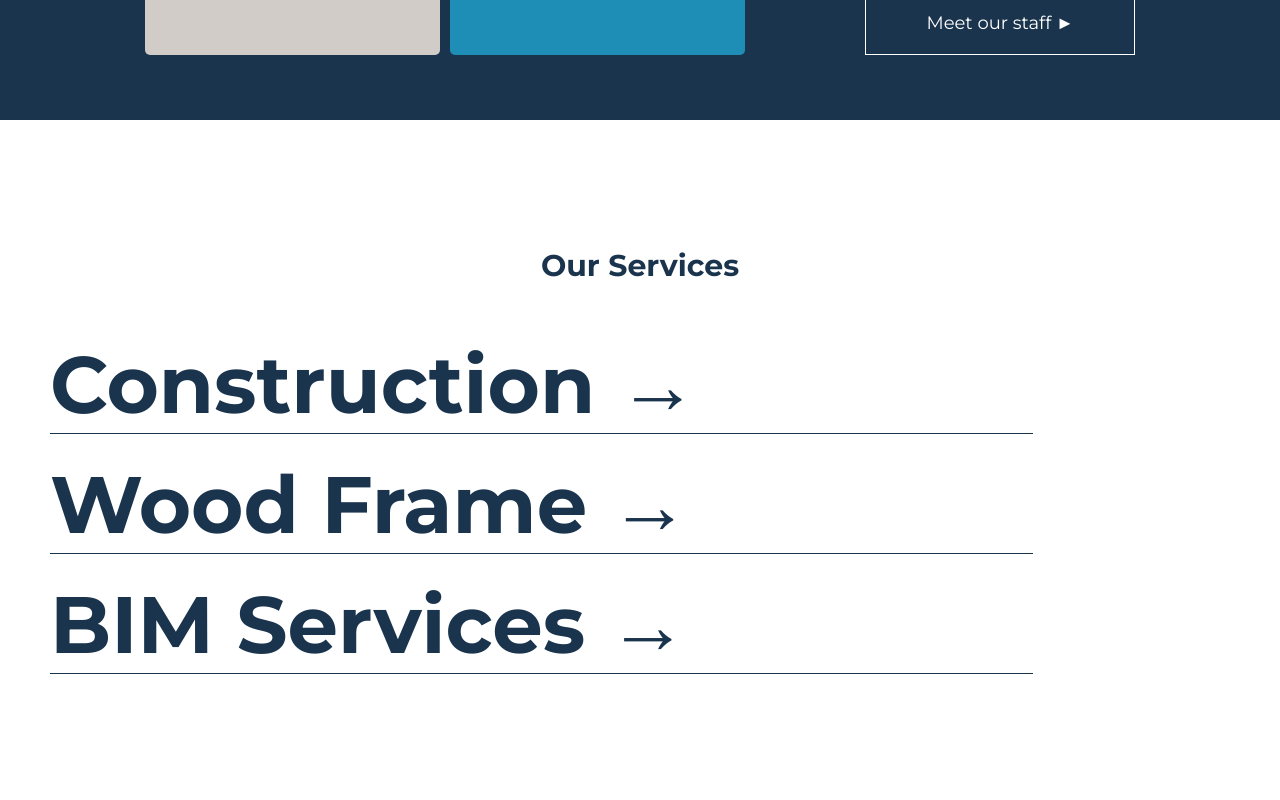
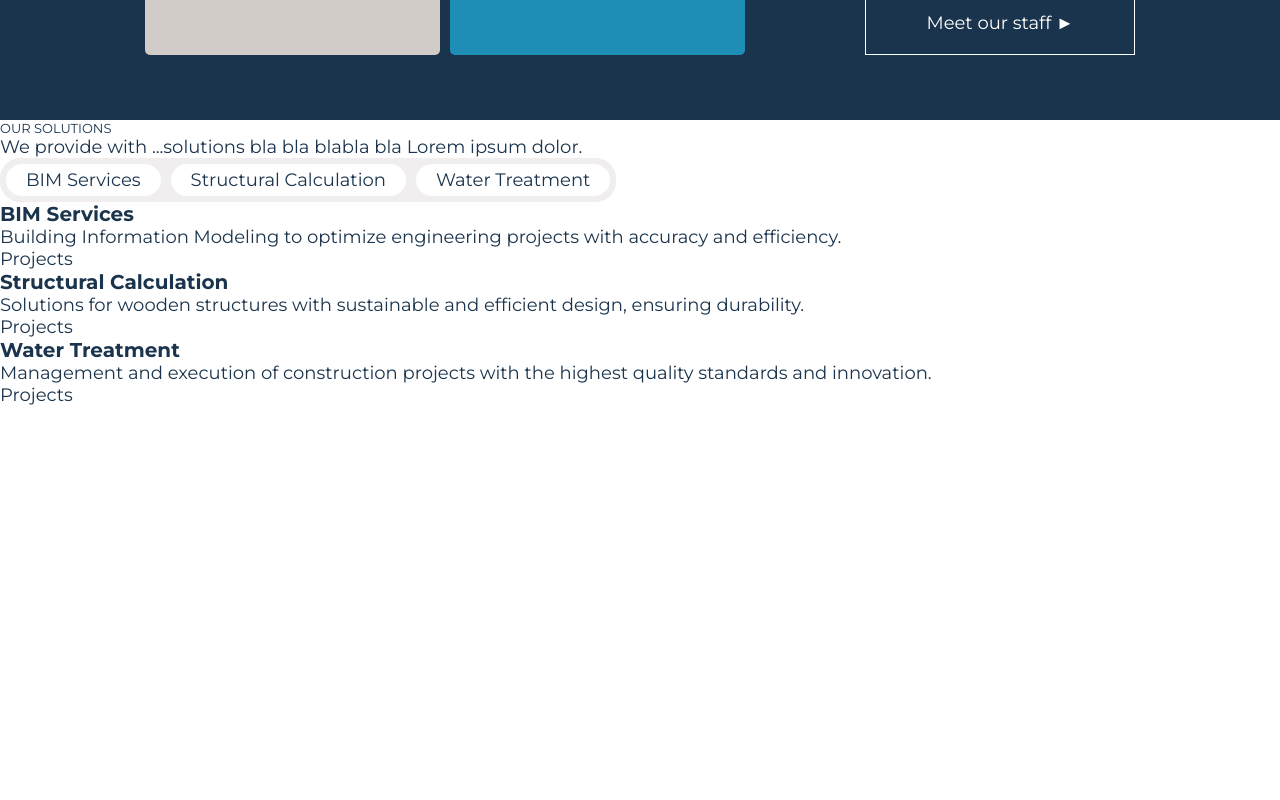
Before and after one commit to didonatodani/naf_front, a React (Vite) app: page / in a window 1280 px wide. Shown: the part 1360-2160 px from the top of the page. Built offline with nearby package versions, Linux system fonts and the light colour scheme; no server answers; a web font is replaced by a local one.

Commit message:
optimizing services section on homepage

```diff
--- /dev/null
+++ b/src/components/ServiceCard/ServiceCard.jsx
@@ -0,0 +1,16 @@
+import { Link } from "react-router-dom";
+
+function ServiceCard({service}) {
+  return (
+    <article className="service-card">
+      {/* <img src={service.image} alt={`${service.title} image`} /> */}
+      <div className="right-side-service">
+        <h3>{service.title}</h3>
+        <p>{service.description}</p>
+        <Link>Projects</Link>
+      </div>
+    </article>
+  );
+}
+
+export default ServiceCard
--- /dev/null
+++ b/src/components/ServicesSection/ServicesSection.css
@@ -0,0 +1,22 @@
+/* SERVICES CONTAINER */
+.services-section {
+    min-height: 85vh;
+}
+
+.solutions-btns-container{
+    width: fit-content;
+    border: 1px solid var(--grey);
+    background-color:var(--grey);
+    border-radius: 2rem;
+    padding: 0.5rem;
+    display: flex;
+    flex-wrap: wrap;
+    align-items: center;
+    justify-content: center;
+    gap: 1rem;
+    .service-btn{
+        padding: 0.5rem 2rem;
+        border-radius: 2rem;
+        background-color: var(--white);
+    }
+}
--- /dev/null
+++ b/src/components/ServicesSection/ServicesSection.jsx
@@ -0,0 +1,25 @@
+import "./ServicesSection.css";
+import ServicesData from "../../data/services.json";
+
+import ServiceCard from "../ServiceCard/ServiceCard";
+
+function ServicesSection() {
+  return (
+    <section className="services-section">
+      <small>OUR SOLUTIONS</small>
+      <p>We provide with ...solutions bla bla blabla bla Lorem ipsum dolor.</p>
+      <div className="solutions-btns-container">
+        {ServicesData.map((service, index) => {
+          return <button key={index} className="service-btn">{service.title}</button>;
+        })}
+      </div>
+      {ServicesData.map((service, index) => {
+        return (
+            <ServiceCard key={index} service={service}/>
+        );
+      })}
+    </section>
+  );
+}
+
+export default ServicesSection;
--- /dev/null
+++ b/src/data/services.json
@@ -0,0 +1,17 @@
+[
+  {
+    "title": "BIM Services",
+    "image": "https://img.freepik.com/free-photo/architect-engineer-pointing-architectural-building-prototype-analyzing-construction-model-computer-businessman-designer-working-remote-from-home-real-estate-project-modeling-sketch_482257-33964.jpg?t=st=1737560902~exp=1737564502~hmac=3d6d709f27368bbf1ec4899fd284f48950f3a0925315b8d117b442cd5492f5ee&w=996",
+    "description": "Building Information Modeling to optimize engineering projects with accuracy and efficiency."
+  },
+  {
+    "title": "Structural Calculation",
+    "image": "https://img.freepik.com/free-photo/3d-geometric-abstract-background_1048-16318.jpg?t=st=1737561024~exp=1737564624~hmac=7f11f112c932ff7564c1646d2114d85842f4bc2f9f73d78025a9cf6856c9560d&w=1060",
+    "description": "Solutions for wooden structures with sustainable and efficient design, ensuring durability."
+  },
+  {
+    "title": "Water Treatment",
+    "image": "https://img.freepik.com/free-photo/sets-cooling-towers-data-center-building_1127-3434.jpg?t=st=1737560821~exp=1737564421~hmac=a208a1484c767609dc5031695981512e46589061fea8db891ea2eb4b0c2ca4dc&w=996",
+    "description": "Management and execution of construction projects with the highest quality standards and innovation."
+  }
+]
--- a/src/pages/HomePage/HomePage.css
+++ b/src/pages/HomePage/HomePage.css
@@ -18,10 +18,12 @@
         text-align: center;
         font-size: 4.1rem;
     }
-    .services-array{
+
+    .services-array {
         display: flex;
         flex-direction: column;
-        span{
+
+        span {
             margin: 0.5rem;
             font-size: 1.5rem;
         }
@@ -42,61 +44,6 @@
     object-fit: cover;
 }
 
-
-
-/* SERVICES CONTAINER */
-.services-container {
-    padding: 5rem;
-    text-align: center;
-    min-height: 85vh;
-    align-content: center;
-}
-
-.services-article-container {
-    display: flex;
-    flex-direction: column;
-    gap: 2rem;
-    margin-top: 5rem;
-}
-
-.services-article {
-    display: flex;
-    align-items: end;
-    width: 100%;
-    height: 10rem;
-
-    h3 {
-        text-align: left;
-        font-size: 3rem;
-        border-bottom: 1px solid var(--blue);
-        width: 100%;
-    }
-
-    .services-article-img {
-        visibility: hidden;
-        opacity: 0;
-        width: 20%;
-        height: 100%;
-        object-fit: cover;
-        object-position: bottom;
-    }
-}
-
-.services-article:hover,
-.services-article:focus {
-    cursor: pointer;
-
-    h3 {
-        transition: 0.4s;
-        border-bottom: 4px solid var(--blue);
-    }
-
-    .services-article-img {
-        transition: opacity 0.4s;
-        visibility: visible;
-        opacity: 1;
-    }
-}
 
 /* CLIENTS CONTAINER */
 
@@ -172,10 +119,4 @@
 
     }
 
-
-    .services-article {
-        h3 {
-            font-size: 8rem;
-        }
-    }
 }
--- a/src/pages/HomePage/HomePage.jsx
+++ b/src/pages/HomePage/HomePage.jsx
@@ -1,14 +1,12 @@
 import homeImage from "../../assets/home.jpg";
-import constructionImg from "../../assets/construction.jpg";
-import bimImg from "../../assets/bim.png";
-import woodImg from "../../assets/wood.png";
+
 import "./HomePage.css";
 import clients from "../../data/clients.json";
 
-import { Link } from "react-router-dom";
 import { useRef } from "react";
 import ClientCard from "../../components/ClientCard/ClientCard";
 import ManifestoSection from "../../components/ManifestoSection/ManifestoSection";
+import ServicesSection from "../../components/ServicesSection/ServicesSection";
 
 function HomePage() {
   const exploreRef = useRef(null);
@@ -52,42 +50,8 @@ function HomePage() {
 
       <ManifestoSection ref={exploreRef} />
 
-      <div className="services-container">
-        <h2>Our Services</h2>
-        <div className="services-article-container">
-          {/* crear un array y map para hacer estos componentes */}
-          <Link to={"/services"}>
-            <article className="services-article">
-              <h3 className="services-article-title">Construction →</h3>
-              <img
-                src={constructionImg}
-                alt="construction image"
-                className="services-article-img"
-              />
-            </article>
-          </Link>
-          <Link to={"/services"}>
-            <article className="services-article">
-              <h3 className="services-article-title">Wood Frame →</h3>
-              <img
-                src={woodImg}
-                alt="wood frame image"
-                className="services-article-img"
-              />
-            </article>
-          </Link>
-          <Link to={"/services"}>
-            <article className="services-article">
-              <h3 className="services-article-title">BIM Services →</h3>
-              <img
-                src={bimImg}
-                alt="BIM image"
-                className="services-article-img"
-              />
-            </article>
-          </Link>
-        </div>
-      </div>
+      <ServicesSection ref={exploreRef}/>
+
       <div className="clients-container">
         <h2>Our clients</h2>
         <div className="clients-carousel marquee">
```
Also changed, not shown: 1 other file (tests, documents, lock files or other folders).
